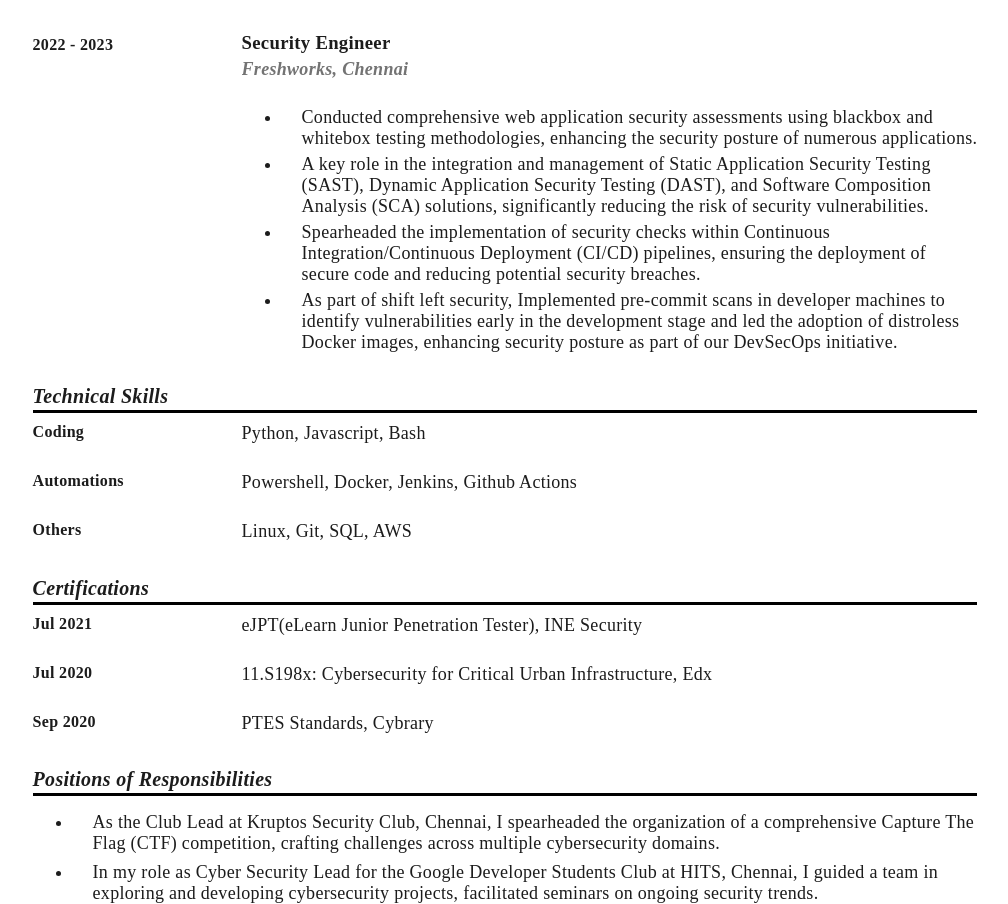
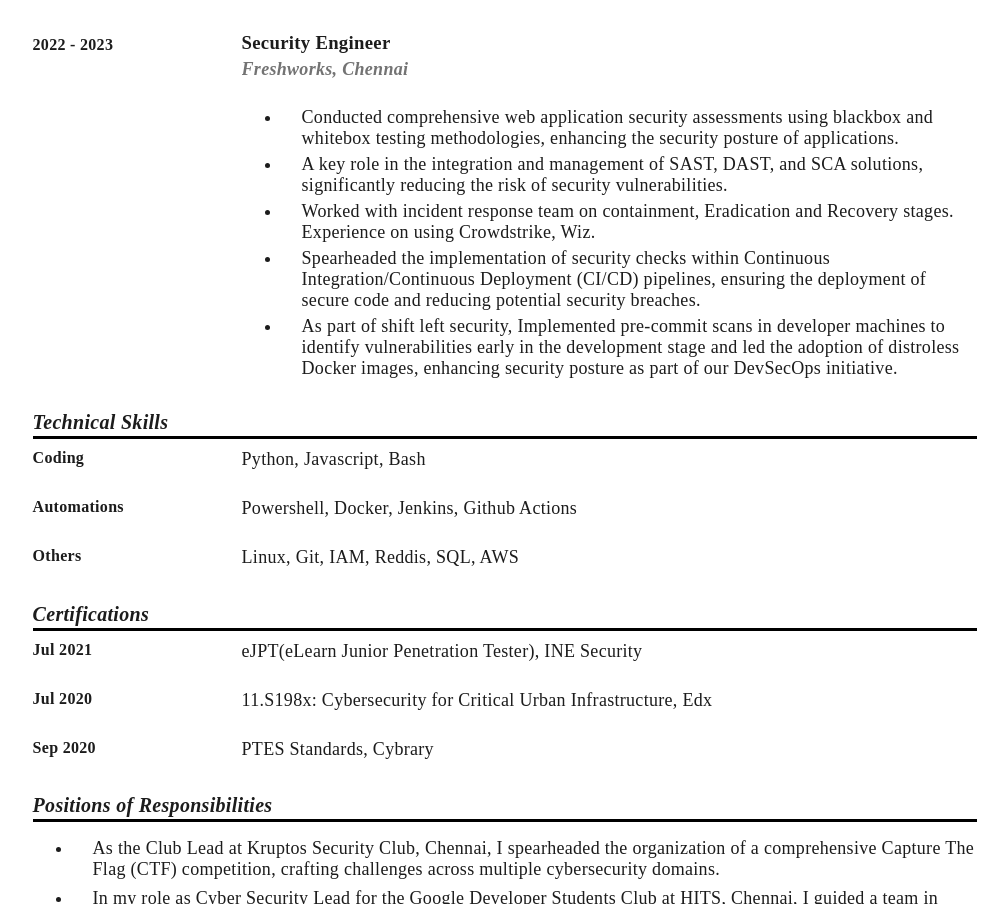
Before and after one commit to thowbikdustan/resume-uk, a plain HTML site: page index.html in a window 1280 px wide. Shown: the part 1015-1919 px from the top of the page, without its empty margins (135-1143 px from the left). Drawn offline with Linux system fonts and the light colour scheme.

Commit message:
added incident experience

```diff
--- a/index.html
+++ b/index.html
@@ -78,8 +78,9 @@
                 </h3>
                 <h4>Freshworks, Chennai</h4>
                 <ul>
-                    <li>Conducted comprehensive web application security assessments using blackbox and whitebox testing methodologies, enhancing the security posture of numerous applications.</li>
-                    <li>A key role in the integration and management of Static Application Security Testing (SAST), Dynamic Application Security Testing (DAST), and Software Composition Analysis (SCA) solutions, significantly reducing the risk of security vulnerabilities.</li>
+                    <li>Conducted comprehensive web application security assessments using blackbox and whitebox testing methodologies, enhancing the security posture of applications.</li>
+                    <li>A key role in the integration and management of SAST, DAST, and SCA solutions, significantly reducing the risk of security vulnerabilities.</li>
+                    <li>Worked with incident response team on containment, Eradication and Recovery stages. Experience on using Crowdstrike, Wiz.</li>
                     <li>Spearheaded the implementation of security checks within Continuous Integration/Continuous Deployment (CI/CD) pipelines, ensuring the deployment of secure code and reducing potential security breaches.</li>
                     <li>As part of shift left security, Implemented pre-commit scans in developer machines to identify vulnerabilities early in the development stage and led the adoption of distroless Docker images, enhancing security posture as part of our DevSecOps initiative.</li>
                 </ul>
@@ -105,7 +106,7 @@
             <p><b>Others</b></p>
         </div>
         <div class="content">
-            <p>Linux, Git, SQL, AWS</p>
+            <p>Linux, Git, IAM, Reddis, SQL, AWS</p>
         </div>
     </div>
 
```
